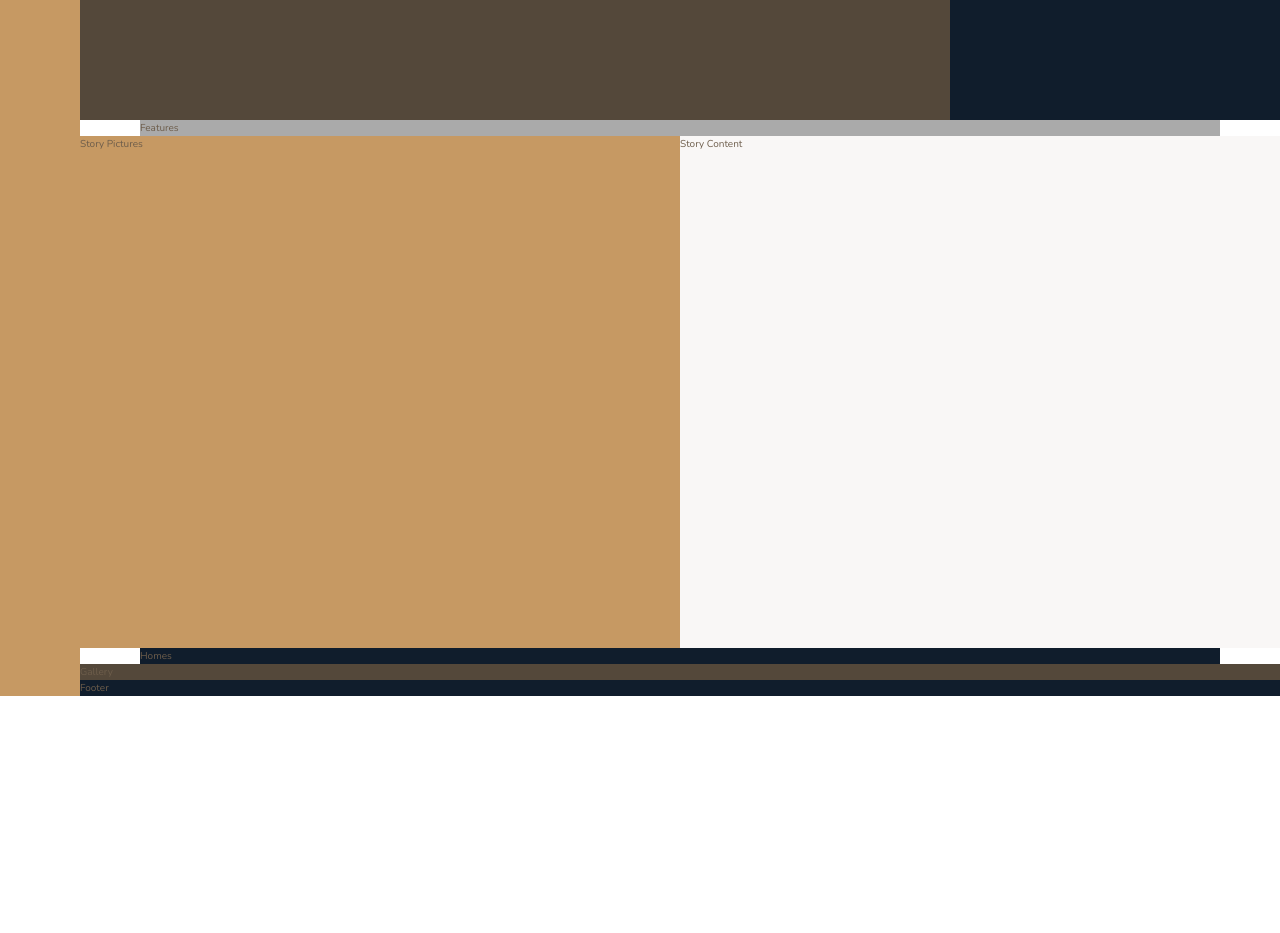
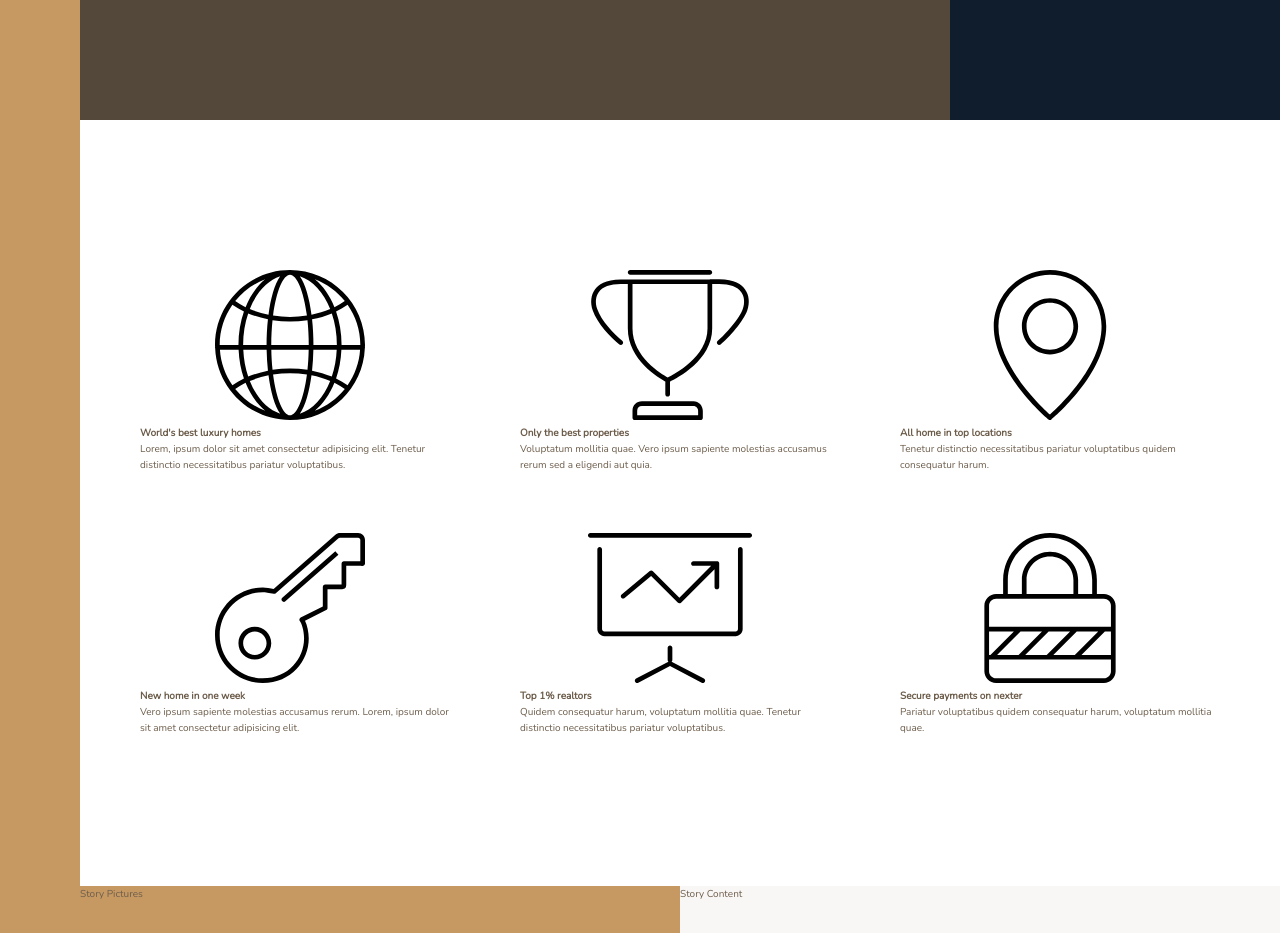
Before and after one commit to topher88/practice-nexter, a website: page index.html in a window 1280 px wide. Shown: the part 520-1453 px from the top of the page. Before the commit the page ends 1216 px from the top, so only its background shows below. Drawn offline with nearby package versions, Linux system fonts and the light colour scheme.

Commit message:
Building the Features Section - Part 1

```diff
--- a/index.html
+++ b/index.html
@@ -24,7 +24,52 @@
     Top 3 realtors
   </div>
   <section class="features">
-    Features
+    <div class="feature">
+      <svg class="feature__icon">
+        <use xlink:href="img/sprite.svg#icon-global"></use>
+      </svg>
+      <h4 class="heading-4">World's best luxury homes</h4>
+      <p class="feature__text">Lorem, ipsum dolor sit amet consectetur adipisicing elit. Tenetur distinctio
+        necessitatibus pariatur voluptatibus.</p>
+    </div>
+    <div class="feature">
+      <svg class="feature__icon">
+        <use xlink:href="img/sprite.svg#icon-trophy"></use>
+      </svg>
+      <h4 class="heading-4">Only the best properties</h4>
+      <p class="feature__text">Voluptatum mollitia quae. Vero ipsum sapiente molestias accusamus rerum sed a eligendi
+        aut quia.</p>
+    </div>
+    <div class="feature">
+      <svg class="feature__icon">
+        <use xlink:href="img/sprite.svg#icon-map-pin"></use>
+      </svg>
+      <h4 class="heading-4">All home in top locations</h4>
+      <p class="feature__text">Tenetur distinctio necessitatibus pariatur voluptatibus quidem consequatur harum.</p>
+    </div>
+    <div class="feature">
+      <svg class="feature__icon">
+        <use xlink:href="img/sprite.svg#icon-key"></use>
+      </svg>
+      <h4 class="heading-4">New home in one week</h4>
+      <p class="feature__text">Vero ipsum sapiente molestias accusamus rerum. Lorem, ipsum dolor sit amet consectetur
+        adipisicing elit.</p>
+    </div>
+    <div class="feature">
+      <svg class="feature__icon">
+        <use xlink:href="img/sprite.svg#icon-presentation"></use>
+      </svg>
+      <h4 class="heading-4">Top 1% realtors</h4>
+      <p class="feature__text">Quidem consequatur harum, voluptatum mollitia quae. Tenetur distinctio necessitatibus
+        pariatur voluptatibus.</p>
+    </div>
+    <div class="feature">
+      <svg class="feature__icon">
+        <use xlink:href="img/sprite.svg#icon-lock"></use>
+      </svg>
+      <h4 class="heading-4">Secure payments on nexter</h4>
+      <p class="feature__text">Pariatur voluptatibus quidem consequatur harum, voluptatum mollitia quae.</p>
+    </div>
   </section>
   <div class="story__pictures">
     Story Pictures
--- a/sass/_features.scss
+++ b/sass/_features.scss
@@ -1,4 +1,8 @@
 .features {
-  background-color: $color-grey-light-2;
   grid-column: center-start / center-end;
+
+  margin: 15rem 0;
+  display: grid;
+  grid-template-columns: 1fr 1fr 1fr;
+  grid-gap: 6rem;
 }
```
Also changed, not shown: css/style.css.
